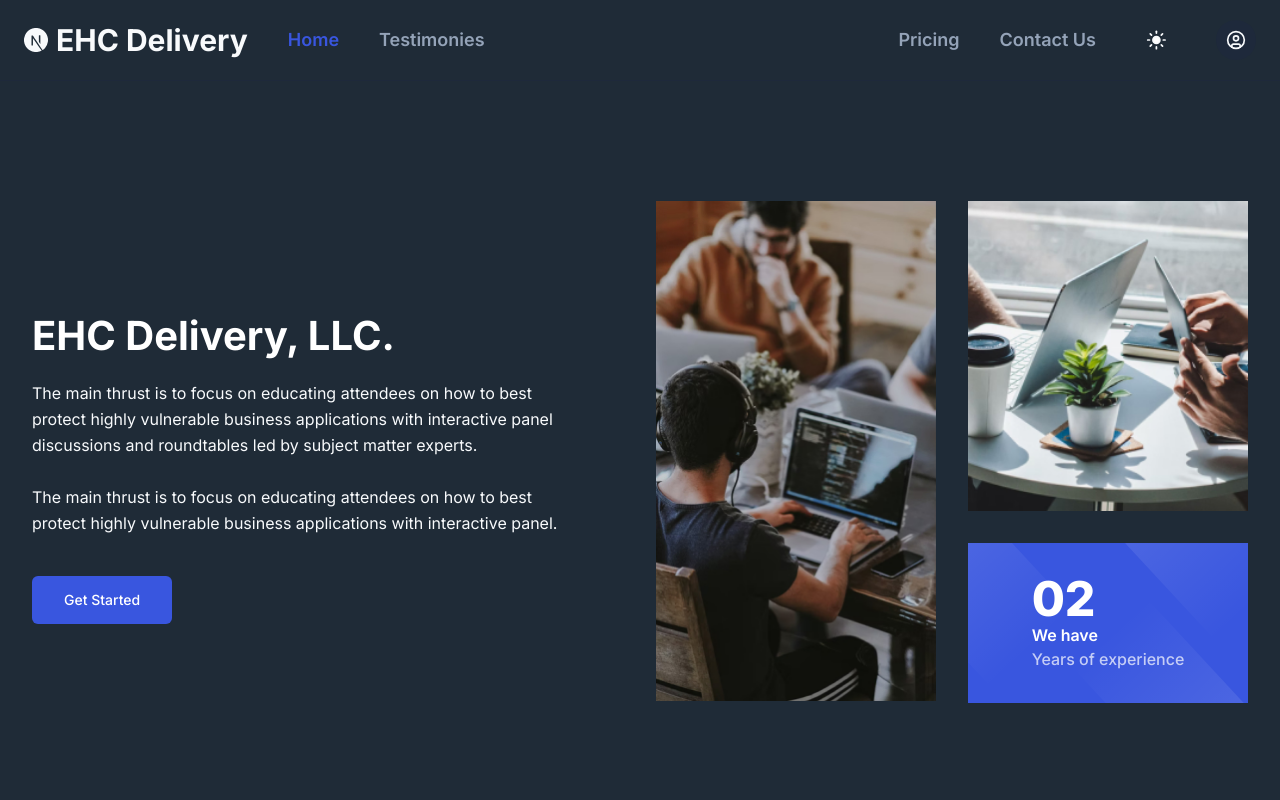
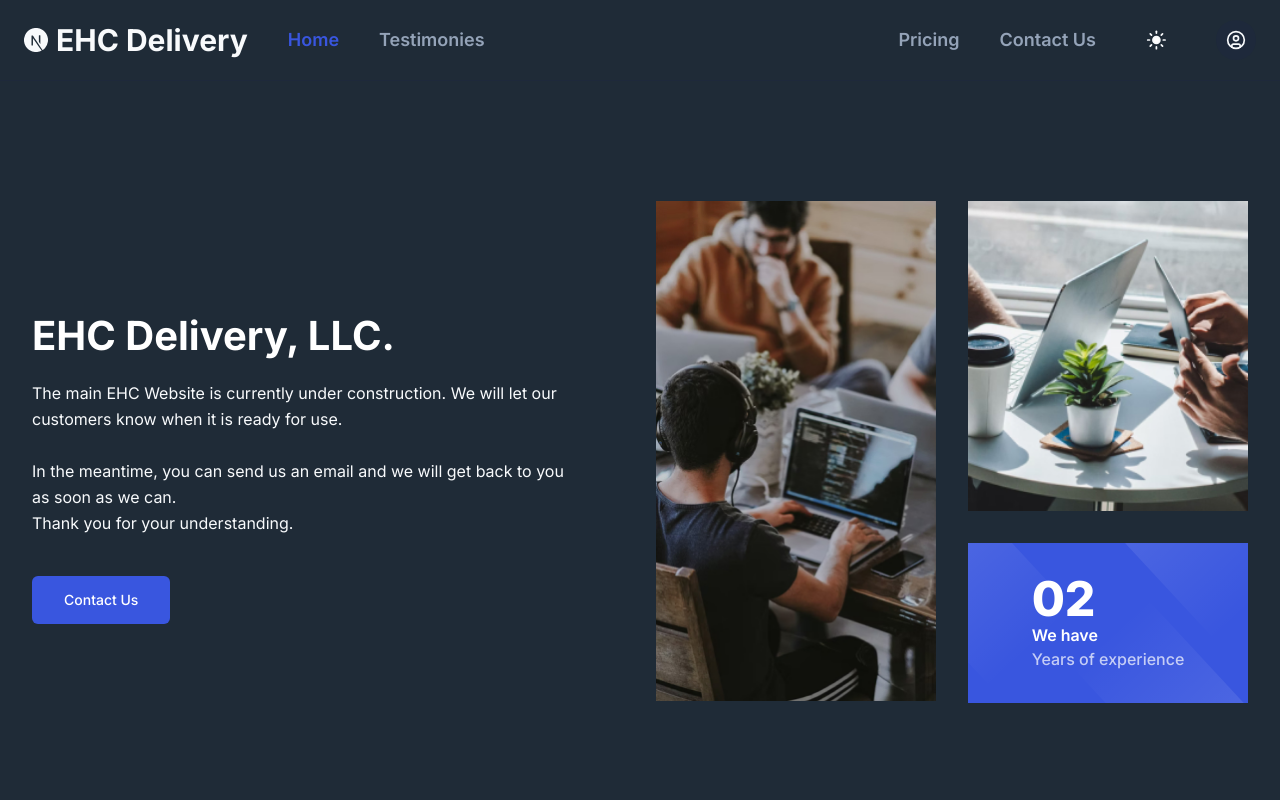
Before and after one commit to oleivahn/ehc-paytracker, a Next.js app: page / in a window 1280 px wide. Shown: the top 800 px of the page. Built offline with nearby package versions, Linux system fonts and the light colour scheme.

Commit message:
Cleaned template

```diff
--- a/app/contactUs/page.tsx
+++ b/app/contactUs/page.tsx
@@ -18,6 +18,7 @@ import {
   SelectTrigger,
   SelectValue,
 } from "@/components/ui/select";
+import Link from "next/link";
 
 export default function ContactUs() {
   return (
@@ -55,7 +56,9 @@ export default function ContactUs() {
         </CardContent>
         <CardFooter className="flex justify-between">
           <Button variant="outline">Cancel</Button>
-          <Button>Deploy</Button>
+          <Link href="/">
+            <Button>Deploy</Button>
+          </Link>
         </CardFooter>
       </Card>
     </div>
--- a/components/Hero.tsx
+++ b/components/Hero.tsx
@@ -15,19 +15,18 @@ const Hero = () => {
                   EHC Delivery, LLC.
                 </h2>
                 <p className="text-body-color dark:text-dark-6 mb-10 text-base leading-relaxed">
-                  The main thrust is to focus on educating attendees on how to
-                  best protect highly vulnerable business applications with
-                  interactive panel discussions and roundtables led by subject
-                  matter experts.
+                  The main EHC Website is currently under construction. We will
+                  let our customers know when it is ready for use.
                   <br />
                   <br />
-                  The main thrust is to focus on educating attendees on how to
-                  best protect highly vulnerable business applications with
-                  interactive panel.
+                  In the meantime, you can send us an email and we will get back
+                  to you as soon as we can.
+                  <br />
+                  Thank you for your understanding.
                 </p>
                 <Link href="/contactUs">
                   <Button size="lg" className="mr-4">
-                    Get Started
+                    Contact Us
                   </Button>
                 </Link>
               </div>
```
